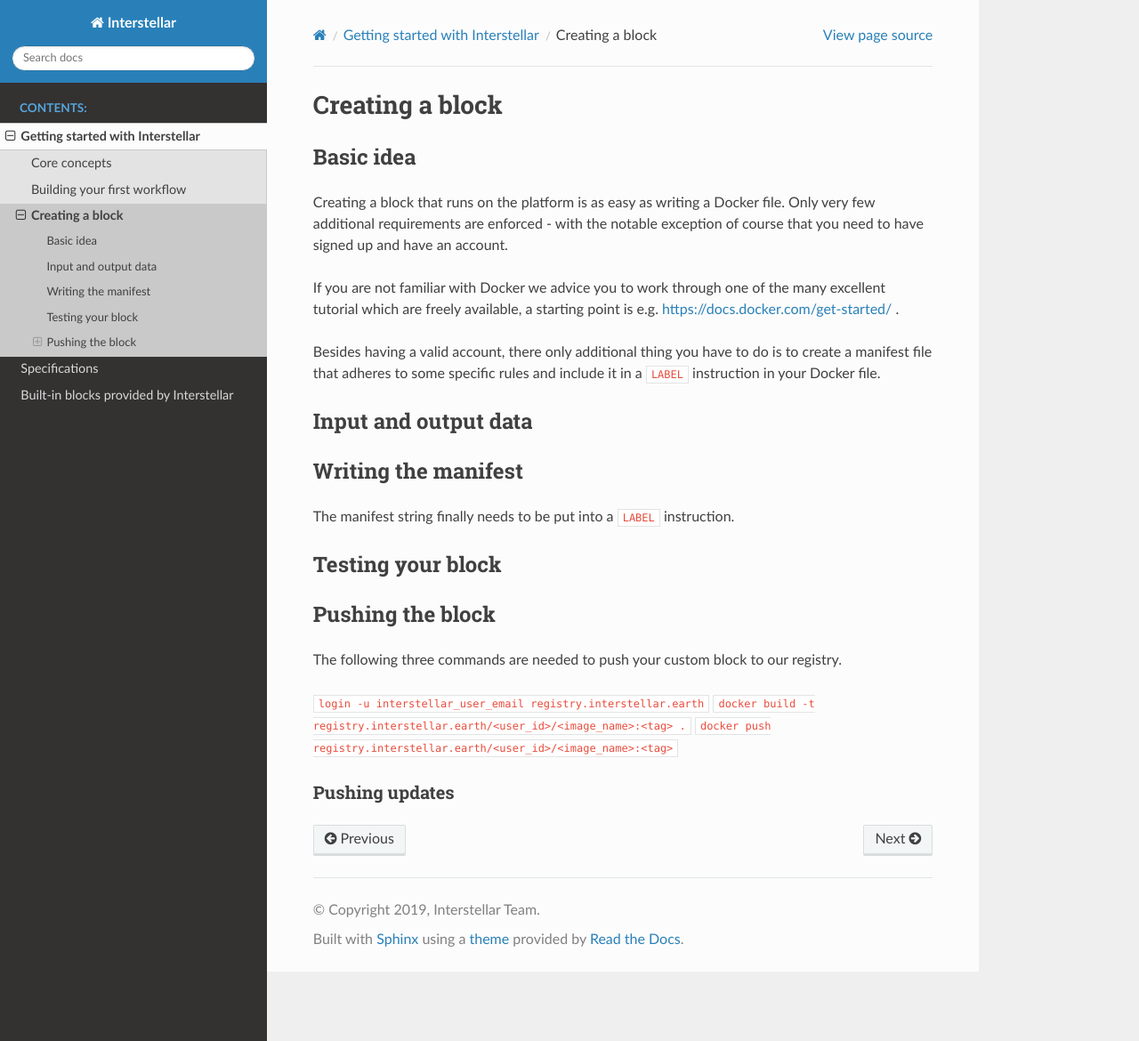
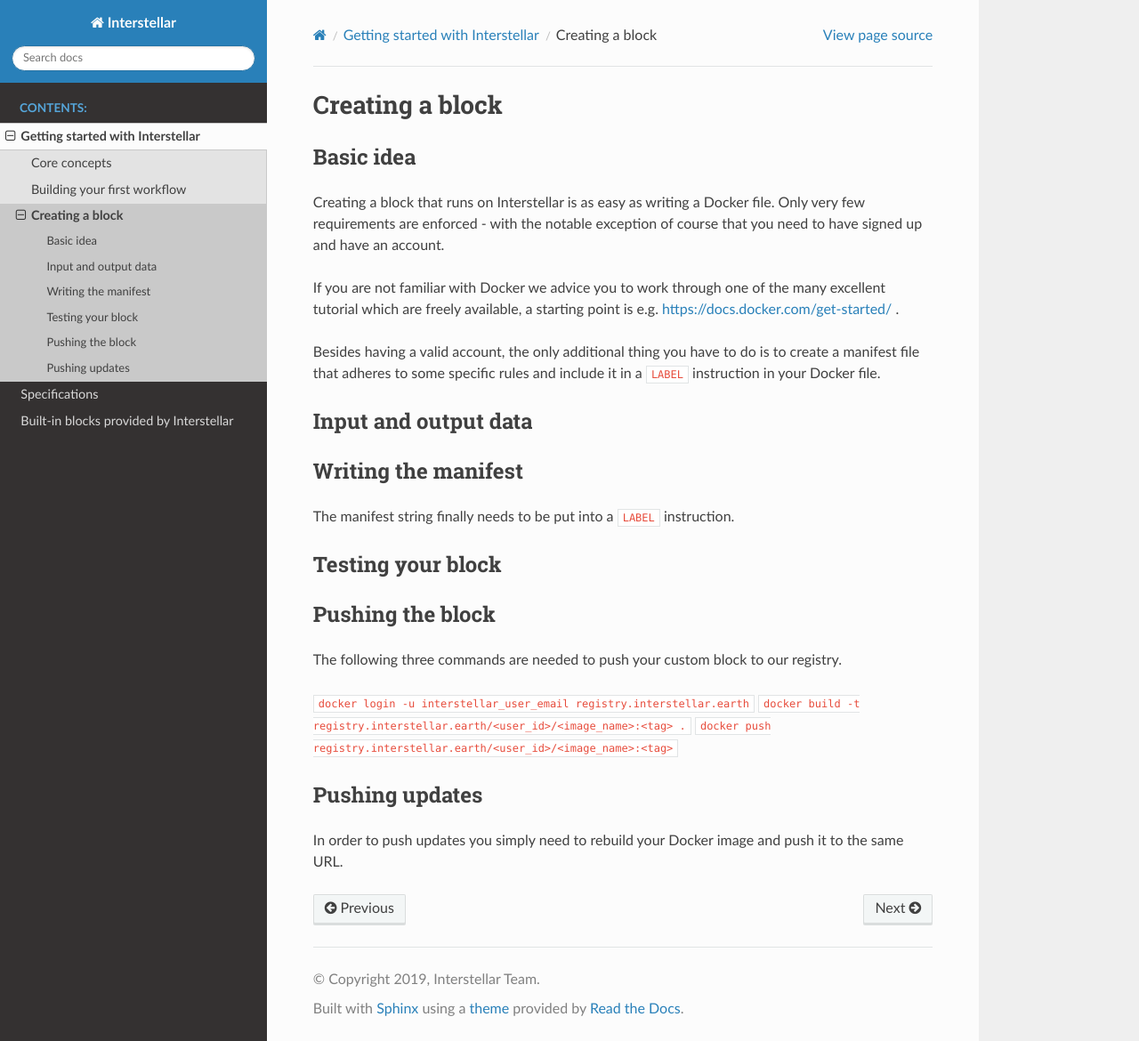
Before and after one commit to up42/docs, a Sphinx documentation site: the page built from source/getting-started/first-block.rst, in a window 1280 px wide and 1170 px high. Shown: the whole window at 89% size. Built offline with Sphinx 7.4.7 and the Read the Docs theme 2.0.0, drawn with Linux system fonts in a browser that asks for light colours.

Commit message:
Fix language an add a sentence regarding pushing updates

```diff
--- a/source/getting-started/first-block.rst
+++ b/source/getting-started/first-block.rst
@@ -4,14 +4,14 @@
 Basic idea
 ----------
 
-Creating a block that runs on the platform is as easy as writing a Docker file. Only very few
-additional requirements are enforced - with the notable exception of course that you need to
+Creating a block that runs on Interstellar is as easy as writing a Docker file. Only very few
+requirements are enforced - with the notable exception of course that you need to
 have signed up and have an account.
 
 If you are not familiar with Docker we advice you to work through one of the many excellent
 tutorial which are freely available, a starting point is e.g. https://docs.docker.com/get-started/ .
 
-Besides having a valid account, there only additional thing you have to do is to create a manifest
+Besides having a valid account, the only additional thing you have to do is to create a manifest
 file that adheres to some specific rules and include it in a ``LABEL`` instruction in your Docker file.
 
 Input and output data
@@ -43,11 +43,11 @@
 
 The following three commands are needed to push your custom block to our registry.
 
-``login -u interstellar_user_email registry.interstellar.earth``
+``docker login -u interstellar_user_email registry.interstellar.earth``
 ``docker build -t registry.interstellar.earth/<user_id>/<image_name>:<tag> .``
 ``docker push registry.interstellar.earth/<user_id>/<image_name>:<tag>``
 
 Pushing updates
-+++++++++++++++
+---------------
 
-.. Can somebody provide examples how this would work?
+In order to push updates you simply need to rebuild your Docker image and push it to the same URL.
```
